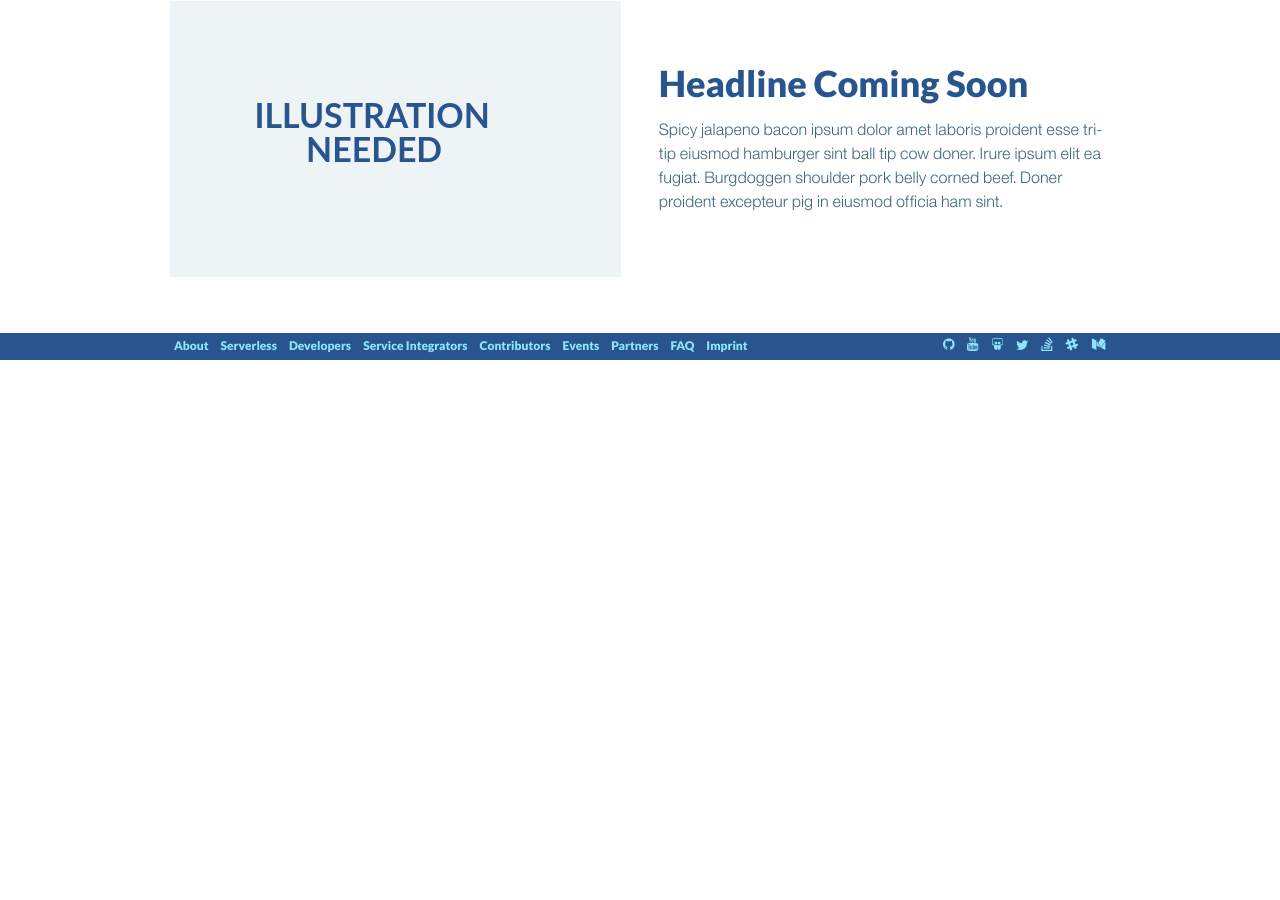
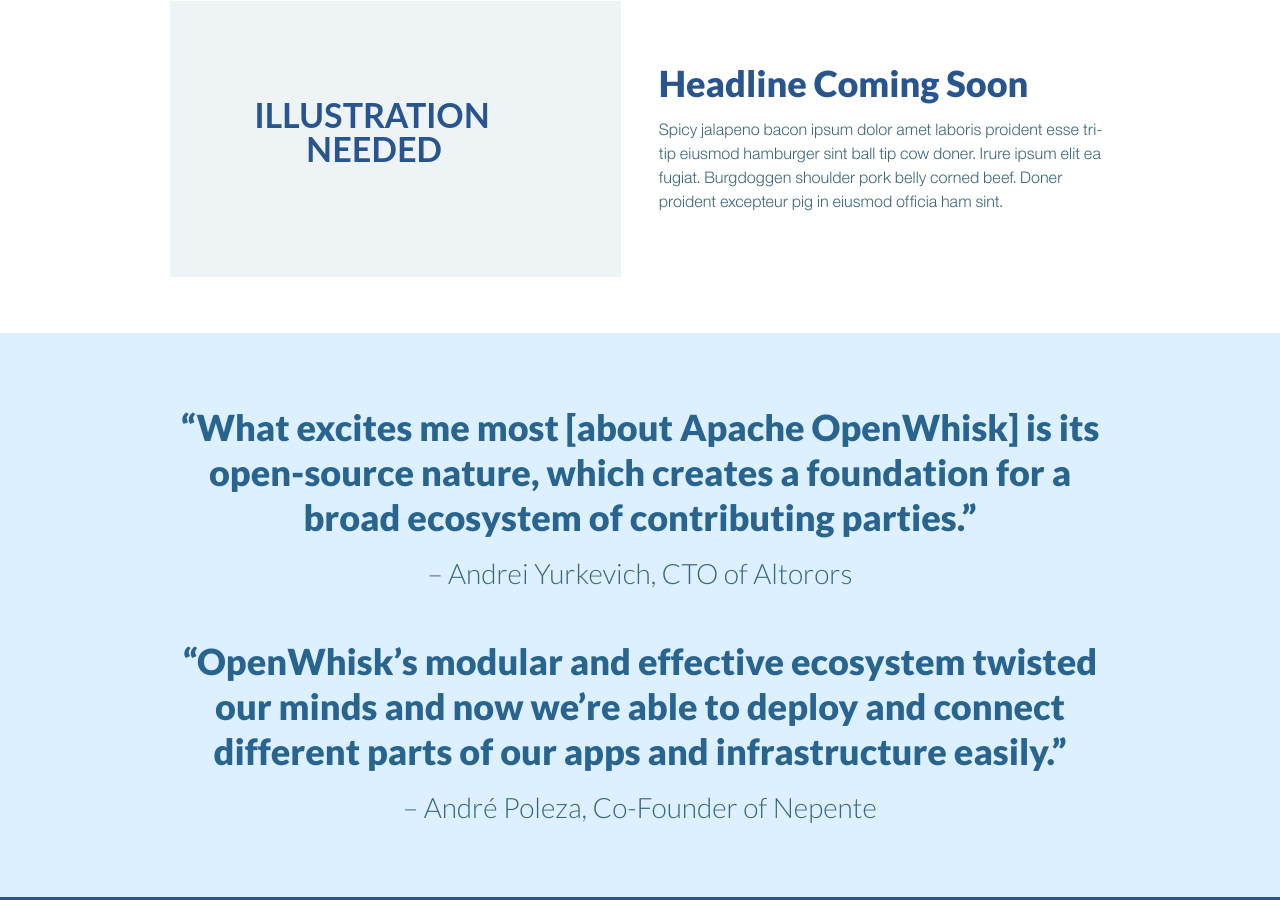
Before and after one commit to apache/openwhisk-website, a Jekyll site: the page built from service-integrators.md, in a window 1280 px wide and 900 px high, scrolled down 1270 px. Built offline with Jekyll 4.4.1, drawn with Linux system fonts in a browser that asks for light colours; before the commit the page ends 1630 px from its top, so only the background shows below that.

Commit message:
feat(quotes): added quotes for integrators
fixes #23

```diff
--- a/_layouts/integrators.html
+++ b/_layouts/integrators.html
@@ -90,3 +90,38 @@
     </div>
   </div>
 </section>
+
+<section class="site-section site-section--light-blue">
+  <div class="quotes js--fade-slider">
+    <blockquote id="quote1" class="quotes__quote js--fade-slider__slide">
+      <div class="quotes__text">
+        <p>
+          “What excites me most [about Apache OpenWhisk] is its open-source
+          nature, which creates a foundation for a broad ecosystem of
+          contributing parties.”
+        </p>
+        <p class="quotes__attribution">
+          – Andrei Yurkevich, CTO of Altorors
+        </p>
+      </div>
+    </blockquote>
+    <blockquote id="quote2" class="quotes__quote js--fade-slider__slide">
+      <div class="quotes__text">
+        <p>
+          “OpenWhisk’s modular and effective ecosystem twisted our minds and
+          now we’re able to deploy and connect different parts of our apps and
+          infrastructure easily.”
+        </p>
+        <p class="quotes__attribution">
+          – André Poleza, Co-Founder of Nepente
+        </p>
+      </div>
+    </blockquote>
+    <nav class="quotes__nav js--fade-loop__nav js--fade-slider__nav">
+      <a class="quotes__nav-link"
+         href="#quote1">Quote 1</a>
+      <a class="quotes__nav-link"
+         href="#quote2">Quote 2</a>
+    </nav>
+  </div>
+</section>
```
